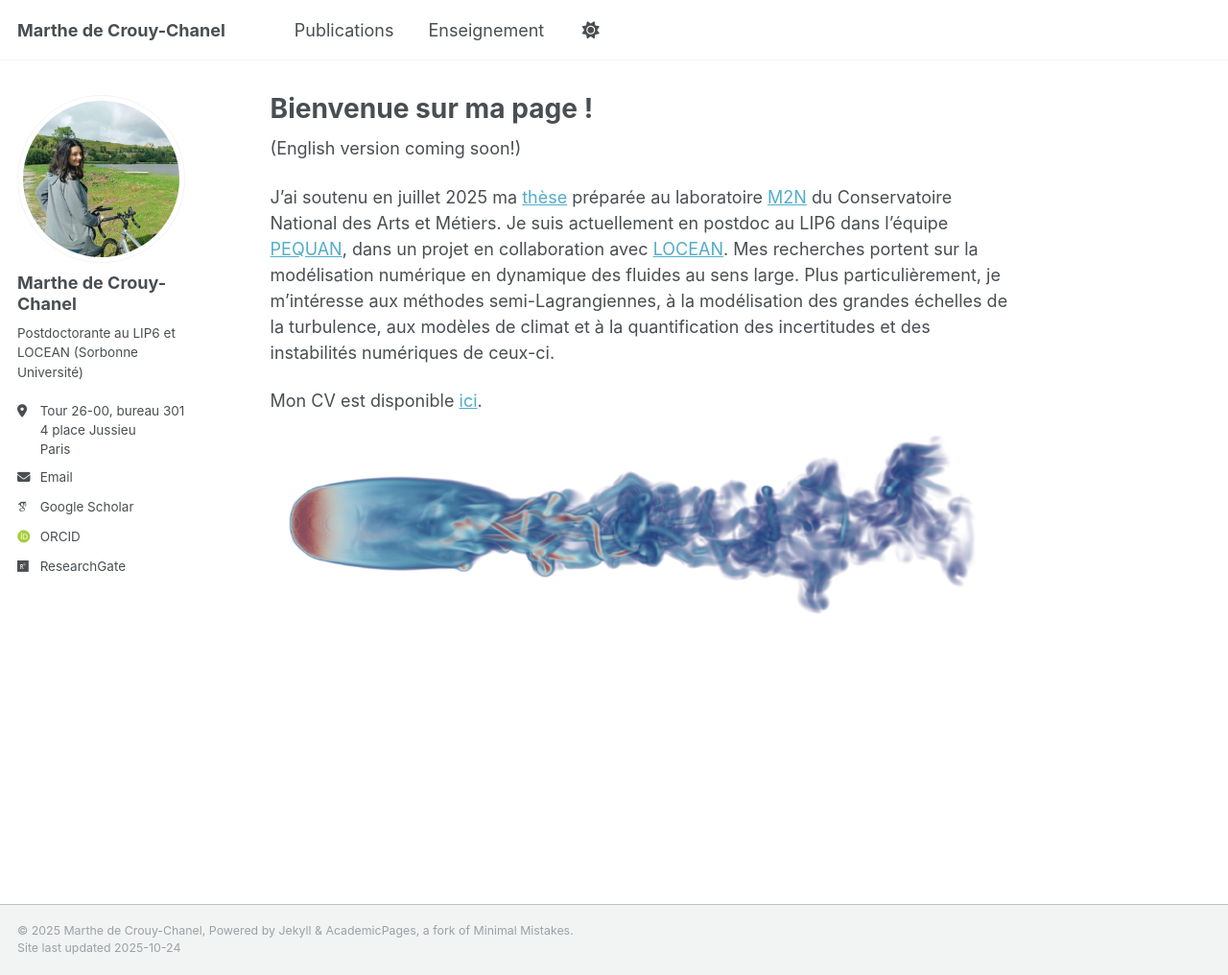
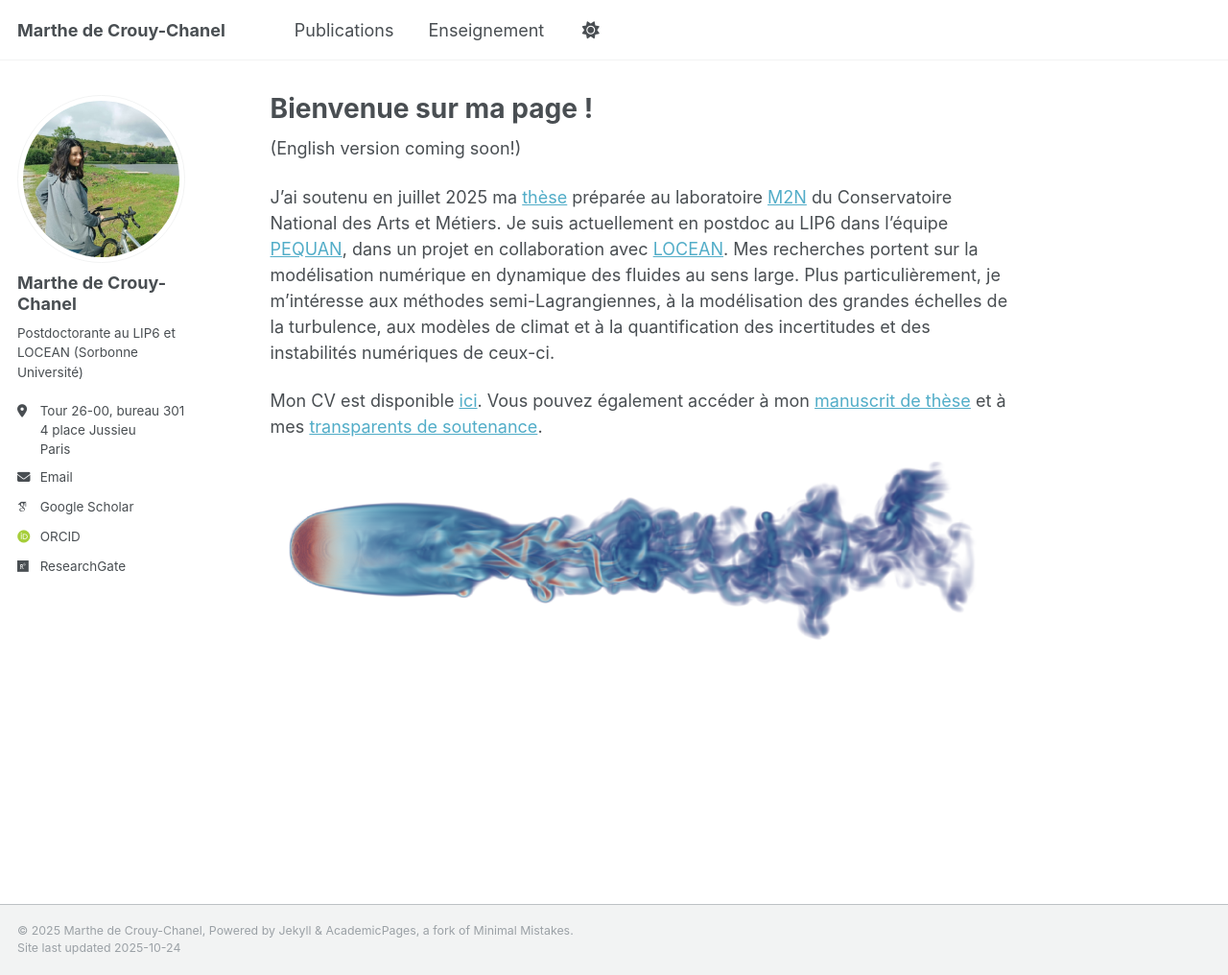
Before and after one commit to mdecrouy/mdecrouy.github.io, a Jekyll site: the page built from _pages/about.md, in a window 1280 px wide and 1016 px high. Shown: the whole window at 96% size. Built offline with Jekyll 4.4.1, drawn with Linux system fonts in a browser that asks for light colours; some web fonts are replaced.

Commit message:
Update about.md

```diff
--- a/_pages/about.md
+++ b/_pages/about.md
@@ -10,6 +10,6 @@ redirect_from:
 
 J'ai soutenu  en juillet 2025 ma <a href="https://theses.fr/s300776">thèse</a> préparée au laboratoire <a href="https://maths.cnam.fr/M2N/">M2N</a> du Conservatoire National des Arts et Métiers. Je suis actuellement en postdoc au LIP6 dans l'équipe <a href="https://pequan.team.lip6.fr/">PEQUAN</a>, dans un projet en collaboration avec <a href="https://www.locean.ipsl.fr/">LOCEAN</a>. Mes recherches portent sur la modélisation numérique en dynamique des fluides au sens large. Plus particulièrement, je m'intéresse aux méthodes semi-Lagrangiennes, à la modélisation des grandes échelles de la turbulence, aux modèles de climat et à la quantification des incertitudes et des instabilités numériques de ceux-ci.
 
-Mon CV est disponible <a href="https://mdecrouy.github.io/files/CV.pdf">ici</a>.
+Mon CV est disponible <a href="https://mdecrouy.github.io/files/CV.pdf">ici</a>. Vous pouvez également accéder à mon <a href="https://mdecrouy.github.io/files/Thèse_dernière_version.pdf">manuscrit de thèse</a> et à mes <a href="https://mdecrouy.github.io/files/soutenance_compressed.pdf">transparents de soutenance</a>.
 
 ![écoulement autour d'une sphère]({{ '/images/sphere_vis-1.png' | relative_url }})
```
